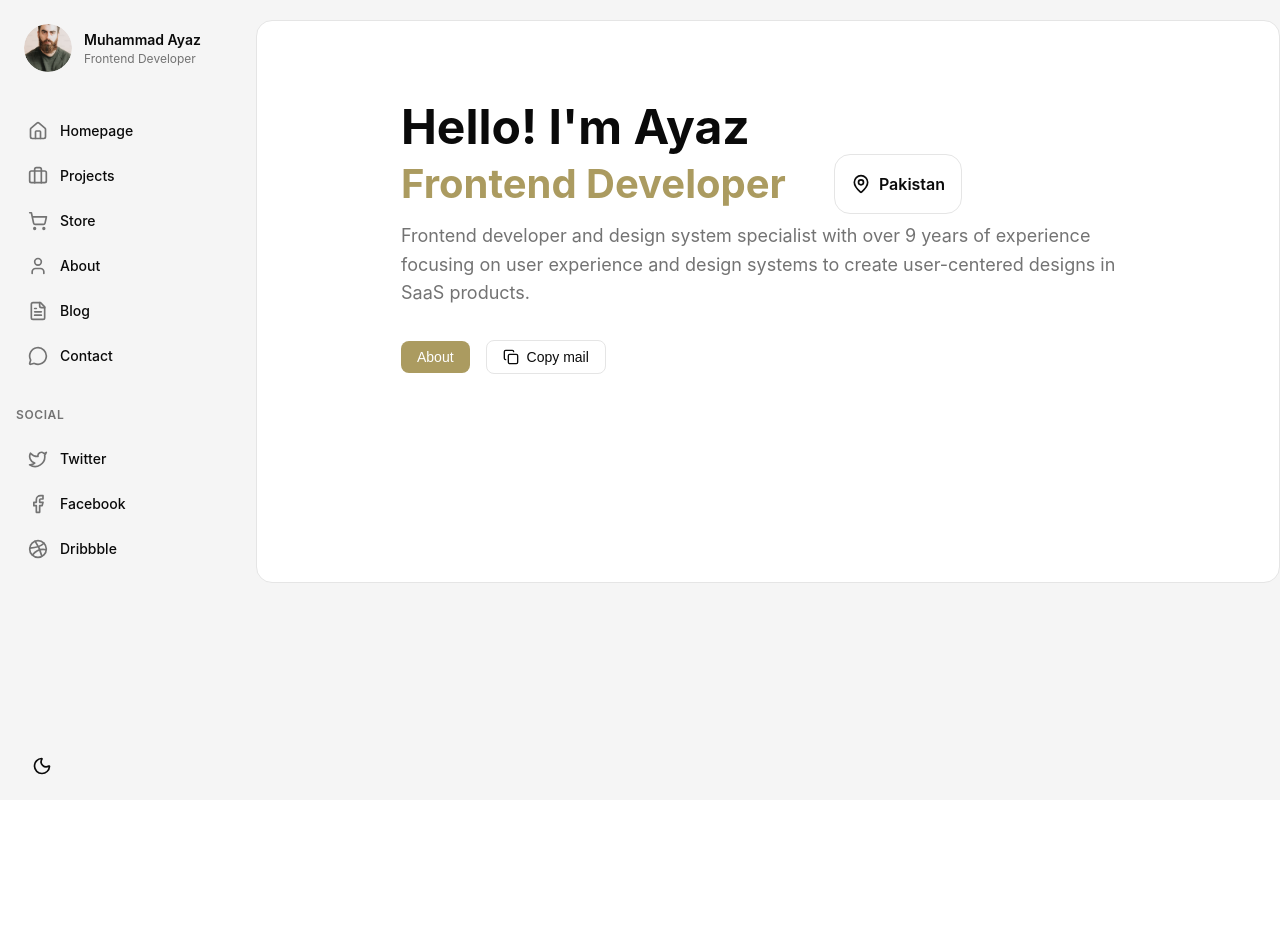
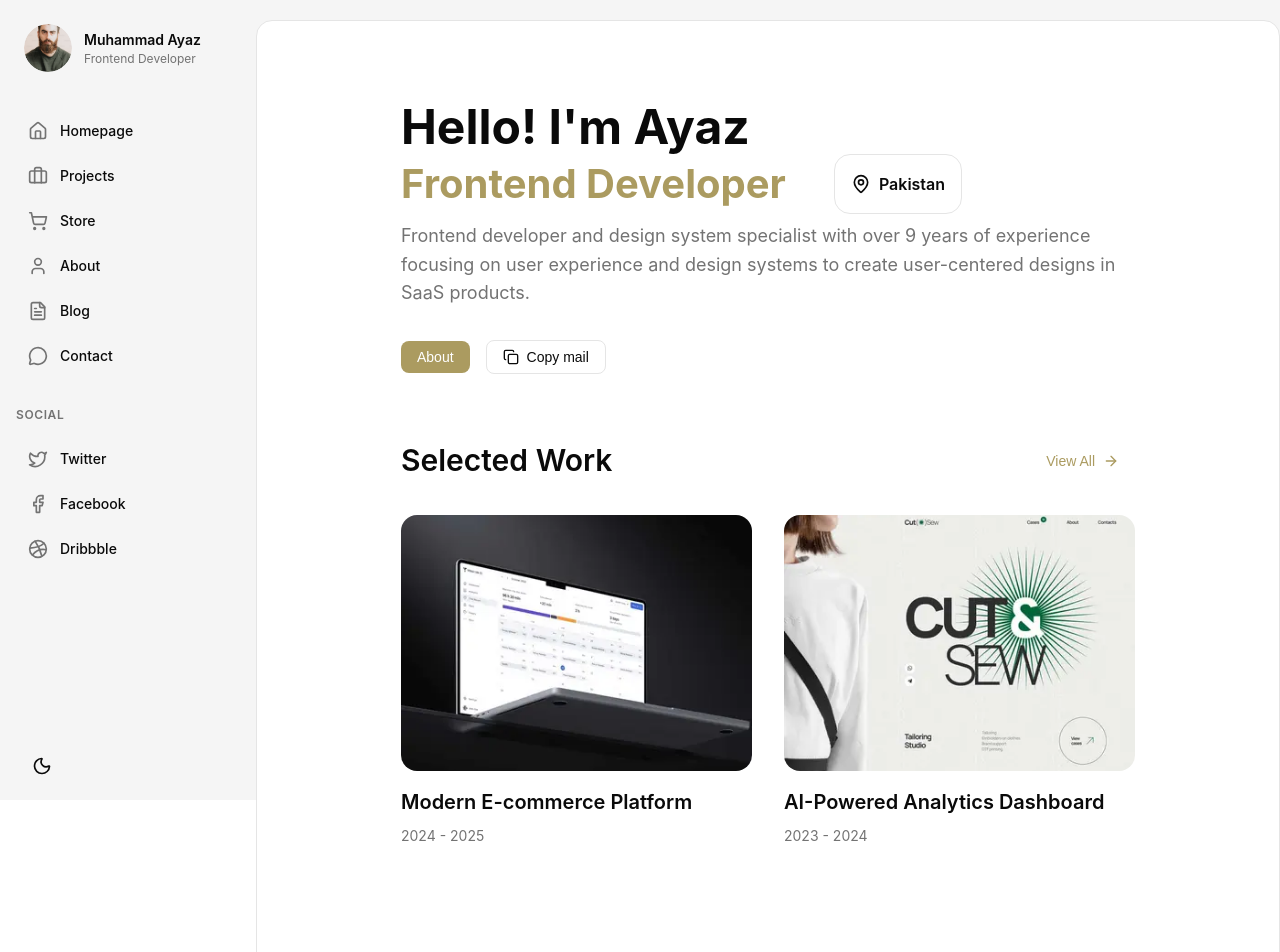
Before and after one commit to muhammadayaz806/neofolio-template, a React (Vite) app: page / in a window 1280 px wide. Shown: the top 952 px of the page. Before the commit the page ends 800 px from the top, so only its background shows below. Built offline with nearby package versions, Linux system fonts and the light colour scheme.

Commit message:
Adds new images and modifies styles in the project. Adds new component for displaying selected work.

```diff
--- a/src/App.css
+++ b/src/App.css
@@ -311,6 +311,74 @@ body {
 
 /* ----------------------- */
 
+/* Section styles */
+.section {
+  margin-bottom: 4rem;
+}
+
+.section-header {
+  display: flex;
+  align-items: center;
+  justify-content: space-between;
+  margin-bottom: 2rem;
+}
+
+.section-title {
+  font-size: 1.875rem;
+  font-weight: 600;
+}
+
+/* Grid styles */
+.grid {
+  display: grid;
+  gap: 2rem;
+}
+
+.grid-cols-2 {
+  grid-template-columns: repeat(2, 1fr);
+}
+
+.grid-cols-1 {
+  grid-template-columns: 1fr;
+}
+
+/* Project card styles */
+.project-card {
+  cursor: pointer;
+  transition: transform 0.3s ease;
+}
+
+.project-image {
+  position: relative;
+  overflow: hidden;
+  border-radius: var(--radius);
+  margin-bottom: 1rem;
+  background-color: var(--muted);
+  height: 256px;
+}
+
+.project-image img {
+  width: 100%;
+  height: 100%;
+  object-fit: cover;
+  transition: transform 0.3s ease;
+}
+
+.project-card:hover .project-image img {
+  transform: scale(1.05);
+}
+
+.project-title {
+  font-size: 1.25rem;
+  font-weight: 600;
+  margin-bottom: 0.5rem;
+}
+
+.project-period {
+  color: var(--muted-foreground);
+  font-size: 0.875rem;
+}
+
 
 
 /* Responsive styles */
@@ -337,6 +405,9 @@ body {
     font-size: 1.75rem;
   }
 
+  .grid-cols-2 {
+    grid-template-columns: 1fr;
+  }
 }
 
 @media (min-width: 769px) {
--- a/src/App.jsx
+++ b/src/App.jsx
@@ -1,5 +1,6 @@
 import Layout from './components/Layout'
 import HeroSection from './components/HeroSection'
+import SelectedWork from './components/SelectedWork'
 import './App.css'
 
 function App() {
@@ -7,6 +8,7 @@ function App() {
     <Layout>
       <div className="max-w-6xl mx-auto">
         <HeroSection />
+        <SelectedWork />
       </div>
     </Layout>
   )
--- /dev/null
+++ b/src/components/SelectedWork.jsx
@@ -0,0 +1,51 @@
+import { ArrowRight } from 'lucide-react'
+import img1 from '../assets/images/01.webp';
+import img2 from '../assets/images/02.webp';
+
+const SelectedWork = () => {
+  const projects = [
+    {
+      id: 1,
+      title: 'Modern E-commerce Platform',
+      period: '2024 - 2025',
+      image: img1 ,
+      description: 'A comprehensive e-commerce solution with modern design and user experience.'
+    },
+    {
+      id: 2,
+      title: 'AI-Powered Analytics Dashboard',
+      period: '2023 - 2024',
+      image: img2,
+      description: 'Advanced analytics dashboard with AI-powered insights and data visualization.'
+    }
+  ]
+
+  return (
+    <section className="section">
+      <div className="section-header">
+        <h2 className="section-title">Selected Work</h2>
+        <button className="btn btn-ghost" style={{ color: 'var(--yellow-600)' }}>
+          View All
+          <ArrowRight className="w-4 h-4" />
+        </button>
+      </div>
+
+      <div className="grid grid-cols-2">
+        {projects.map((project) => (
+          <div key={project.id} className="project-card">
+            <div className="project-image">
+              <img
+                src={project.image}
+                alt={project.title}
+              />
+            </div>
+            <h3 className="project-title">{project.title}</h3>
+            <p className="project-period">{project.period}</p>
+          </div>
+        ))}
+      </div>
+    </section>
+  )
+}
+
+export default SelectedWork
```
Also changed, not shown: src/assets/images/01.webp (added), src/assets/images/02.webp (added).
